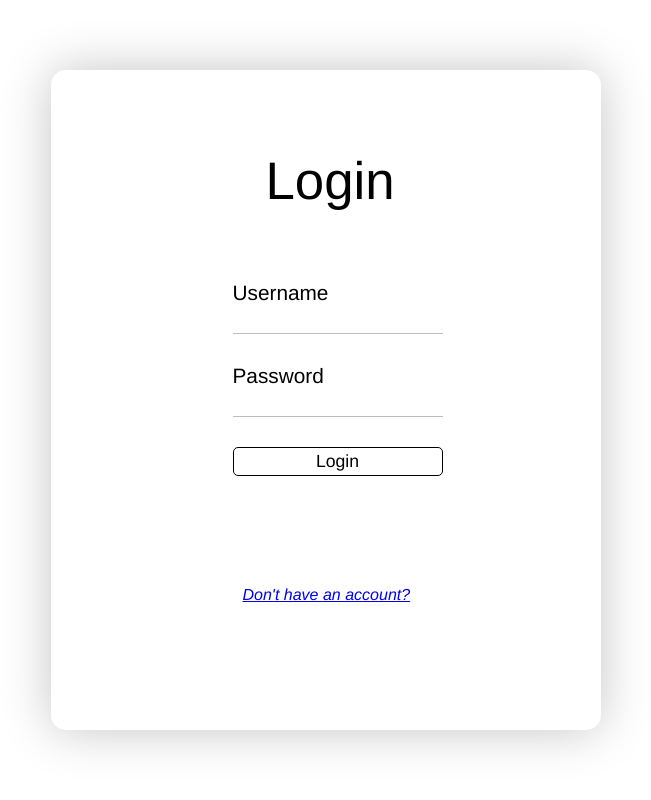
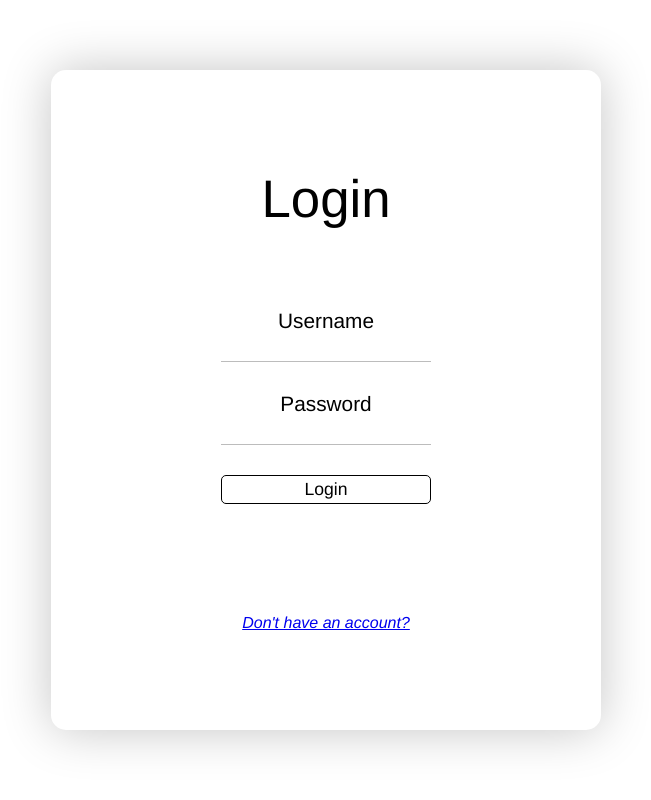
Before and after one commit to alex-pdl/e2e-web-messenger, a Flask app: page /login in a window 1280 px wide. Shown: the whole page, without its empty margins (314-965 px from the left). Run offline with Flask 3, Linux system fonts and the light colour scheme; data that the repository does not hold is empty; parts of the project's set-up code (start-up, migrations or seed data) failed here and were passed over.

Commit message:
Changed login and registration HTML to use a unified CSS file and improved structure.

```diff
--- a/static/css/login.css
+++ /dev/null
@@ -1,111 +0,0 @@
-* {
-    margin: 0;
-    padding: 0;
-    box-sizing: border-box;
-    font-family: Helvetica, sans-serif;
-}
-
-body{
-    display: flex;
-    justify-content: center;
-    align-items: center;
-    min-height: 100vh;
-}
-
-#container{
-    height: 660px;
-    width: 550px;
-
-    border-radius: 15px;
-    box-shadow: 0px 0px 50px rgba(0, 0, 0, 0.231);
-}
-
-#title{
-    font-size: 3.3em;
-    font-weight: 200;
-
-    display: inline-block;
-    position: relative;
-    top: 80px;
-    left: 39%;
-}
-#title:hover{
-    font-style: italic;
-}
-
-#inputContainer{
-    position: relative;
-    top: 150px;
-    left: 33%;
-}
-
-.inputBox{
-    width: 220px;
-}
-
-.inputBox label{
-    font-weight: 300;
-    font-size: 1.3em;
-}
-
-.inputBox input{
-    border: 1px solid rgb(188, 188, 188);
-    width: 210px;
-    padding: 5px;
-
-    border-top: none;
-    border-left: none;
-    border-right: none;
-
-    font-weight: 200;
-    font-size: 1em;
-}
-
-.inputBox input:focus{
-    border-color: black;
-    outline: none;
-}
-
-#usernameBox{
-    padding-bottom: 30px;
-}
-
-#submitBtn{
-    margin-top: 30px;
-    margin-bottom: 90px;
-    width: 210px;
-    padding: 3px;
-
-    font-weight: 100;
-    font-size: 1.1em;
-
-    background-color: white;
-
-    border: 1px solid black;
-    border-radius: 5px;
-}
-
-#submitBtn:hover{
-    background-color: rgb(237, 237, 237);
-}
-
-#submitBtn:active{
-    background-color: rgb(193, 193, 193);
-}
-
-#inputContainer a{
-    font-weight: 100;
-    font-style: italic;
-    font-size: 1em;
-    padding: 10px;
-}
-
-#errorMsg{
-    position: relative;
-    left: -100px;
-    font-weight: 100;
-    font-style: italic;
-    margin-bottom: 20px;
-
-    width: 400px;
-}
--- a/templates/login.html
+++ b/templates/login.html
@@ -4,33 +4,32 @@
     <meta charset="UTF-8">
     <meta http-equiv="X-UA-Compatible" content="IE=edge">
     <meta name="viewport" content="width=device-width, initial-scale=1.0">
-    <link rel="stylesheet" href="{{ url_for('static', filename='css/login.css')}}">
+    <link rel="stylesheet" href="{{ url_for('static', filename='css/auth.css')}}">
     <title>Senderr</title>
 </head>
 <body>
     <div id="container">
-        <h1 id="title">Login</h1>
     <form method="post" action='{{url_for('login')}}'>
-            <div id='inputContainer'>
+        <div id="title">Login</div>
         <div class="inputBox" id="usernameBox">
-                    <label for="username">Username </label><br>
+            <label for="username">Username </label>
             <input type="text" id="username" name="username" minlength="4" maxlength="64" required>
         </div>
 
         <div class="inputBox" id="passwordBox">
-                    <label for="password">Password </label><br>
+            <label for="password">Password </label>
             <input type="password" id="password" name="password" minlength="8" maxlength="256" required>
         </div>
+
         <input id="submitBtn" type="submit" value="Login">
-                <br>
 
         <div id="errorMsg">
             {% if error%}
             <p>{{error}}</p>
             {% endif%}
         </div>
+
         <a href="/registration">Don't have an account?</a>
-            </div>
     </form>
     </div>
 </body>
```
Also changed, not shown: templates/registration.html (+17 -13 lines). Lines whose indentation alone changed are shown as unchanged.
